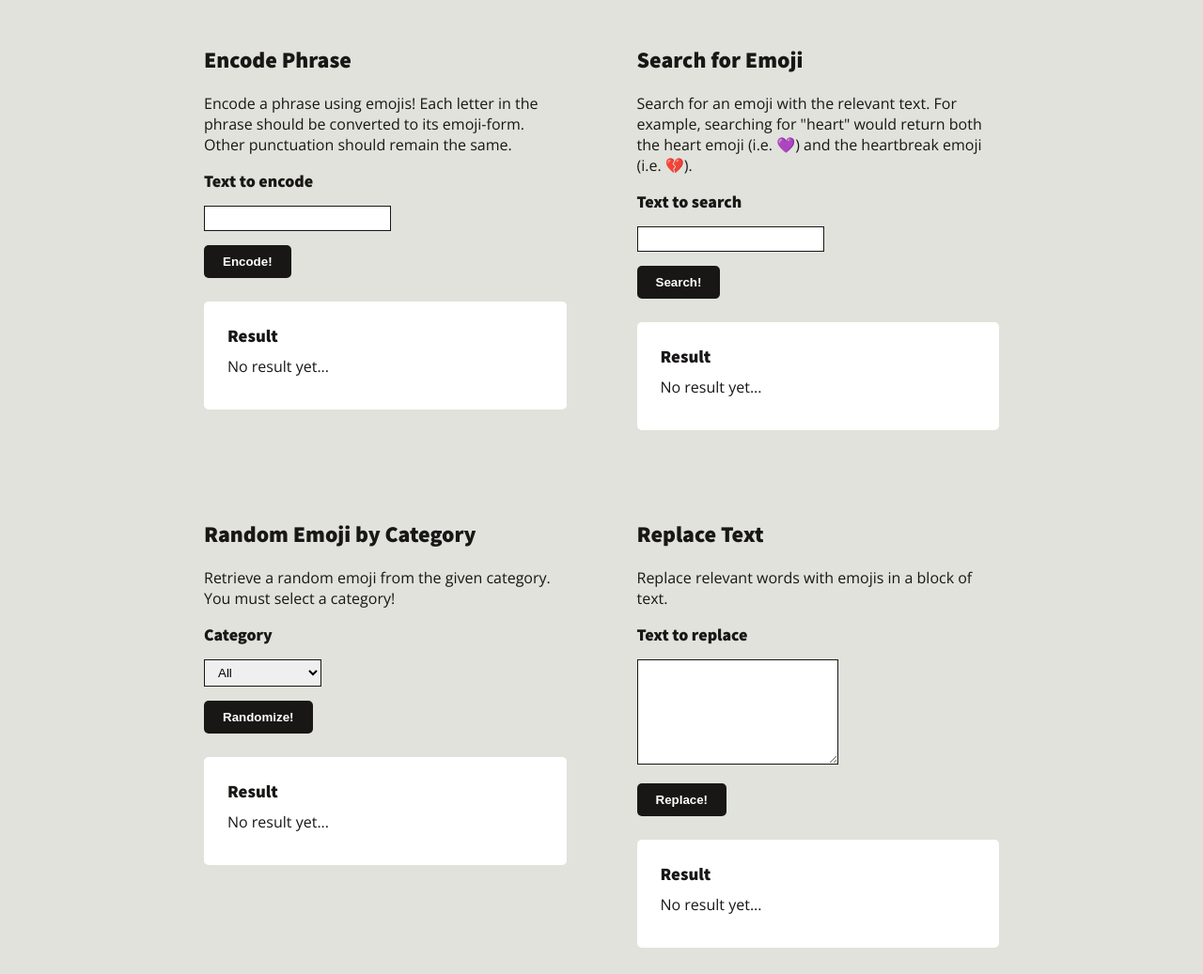
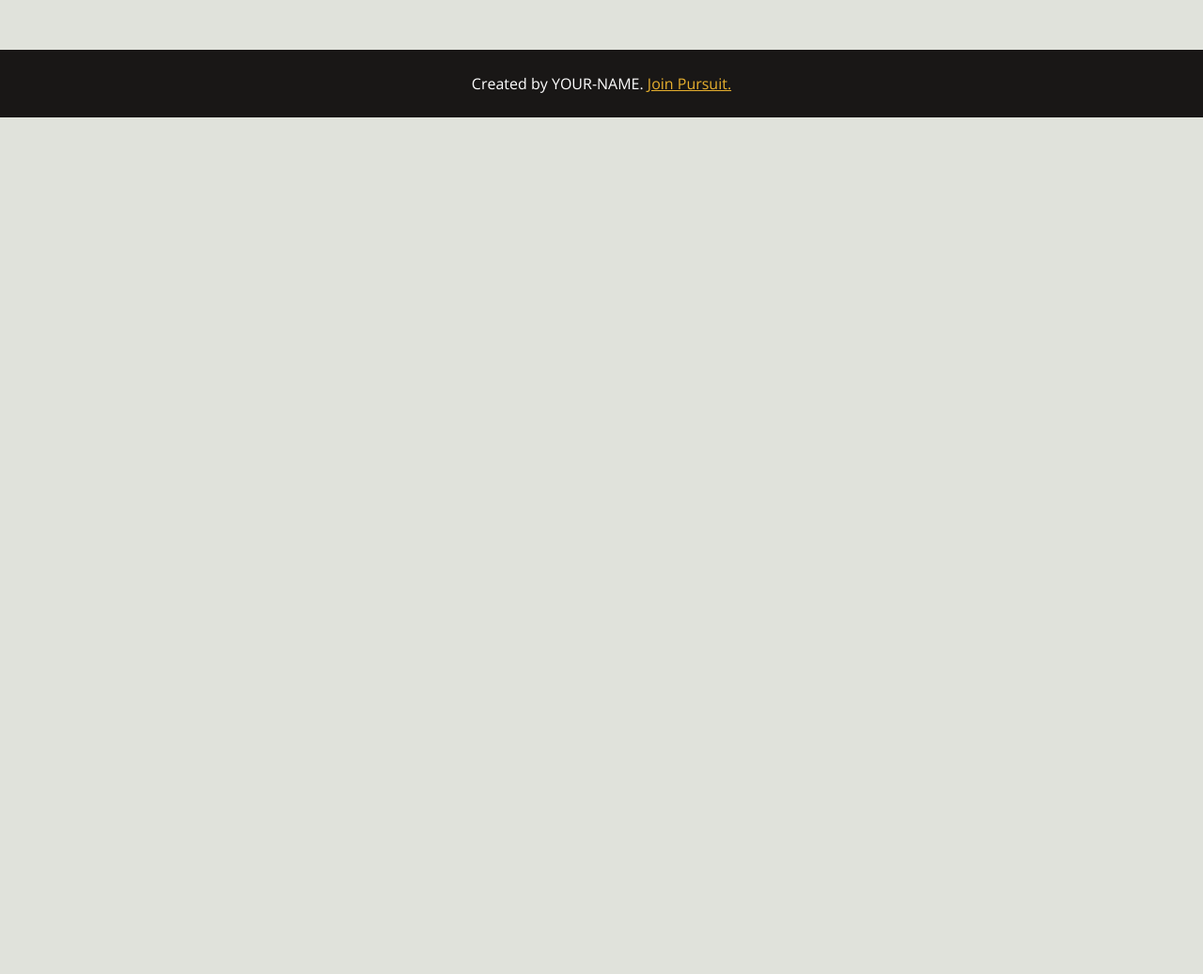
Before and after one commit to abbreviatedman/8-0-emagi-project, a website: page index.html in a window 1280 px wide. Shown: the part 142-1179 px from the top of the page at 94% size. After the commit the page ends 800 px from the top, so only its background shows below. Drawn offline with nearby package versions, Linux system fonts and the light colour scheme.

Commit message:
Creates HTML task.

```diff
--- a/index.html
+++ b/index.html
@@ -14,80 +14,7 @@
     <header>
       <h1>Emagi Project 🚀</h1>
     </header>
-    <main>
-      <article id="encode">
-        <h2>Encode Phrase</h2>
-        <p>
-          Encode a phrase using emojis! Each letter in the phrase should be
-          converted to its emoji-form. Other punctuation should remain the same.
-        </p>
-        <form>
-          <label for="encode-phrase">Text to encode</label>
-          <input id="encode-phrase" name="encode" type="text" />
-          <button type="submit">Encode!</button>
-        </form>
-        <aside class="result">
-          <h3>Result</h3>
-          <p>No result yet...</p>
-        </aside>
-      </article>
-      <article id="search">
-        <h2>Search for Emoji</h2>
-        <p>
-          Search for an emoji with the relevant text. For example, searching for
-          "heart" would return both the heart emoji (i.e. 💜) and the heartbreak
-          emoji (i.e. 💔).
-        </p>
-        <form>
-          <label for="search-phrase">Text to search</label>
-          <input id="search-phrase" name="search" type="text" />
-          <button type="submit">Search!</button>
-        </form>
-        <aside class="result">
-          <h3>Result</h3>
-          <p>No result yet...</p>
-        </aside>
-      </article>
-      <article id="random">
-        <h2>Random Emoji by Category</h2>
-        <p>
-          Retrieve a random emoji from the given category. You must select a
-          category!
-        </p>
-        <form>
-          <label for="category">Category</label>
-          <select id="category" name="category">
-            <option value="all">All</option>
-            <option value="faces">Faces</option>
-            <option value="animals">Animals</option>
-            <option value="food">Food</option>
-            <option value="drinks">Drinks</option>
-            <option value="vehicles">Vehicles</option>
-            <option value="holidays">Holidays</option>
-            <option value="weather">Weather</option>
-            <option value="entertainment">Entertainment</option>
-          </select>
-          <button type="submit">Randomize!</button>
-        </form>
-        <aside class="result">
-          <h3>Result</h3>
-          <p>No result yet...</p>
-        </aside>
-      </article>
-      <article id="replace">
-        <h2>Replace Text</h2>
-        <p>Replace relevant words with emojis in a block of text.</p>
-        <form>
-          <label for="replace-text">Text to replace</label>
-          <textarea id="replace-text" name="replace" rows="5"></textarea>
-          <button type="submit">Replace!</button>
-        </form>
-        <aside class="result">
-          <h3>Result</h3>
-          <p>No result yet...</p>
-        </aside>
-      </article>
-    </main>
+    <main></main>
     <footer>
       <p>
         Created by YOUR-NAME.
```
